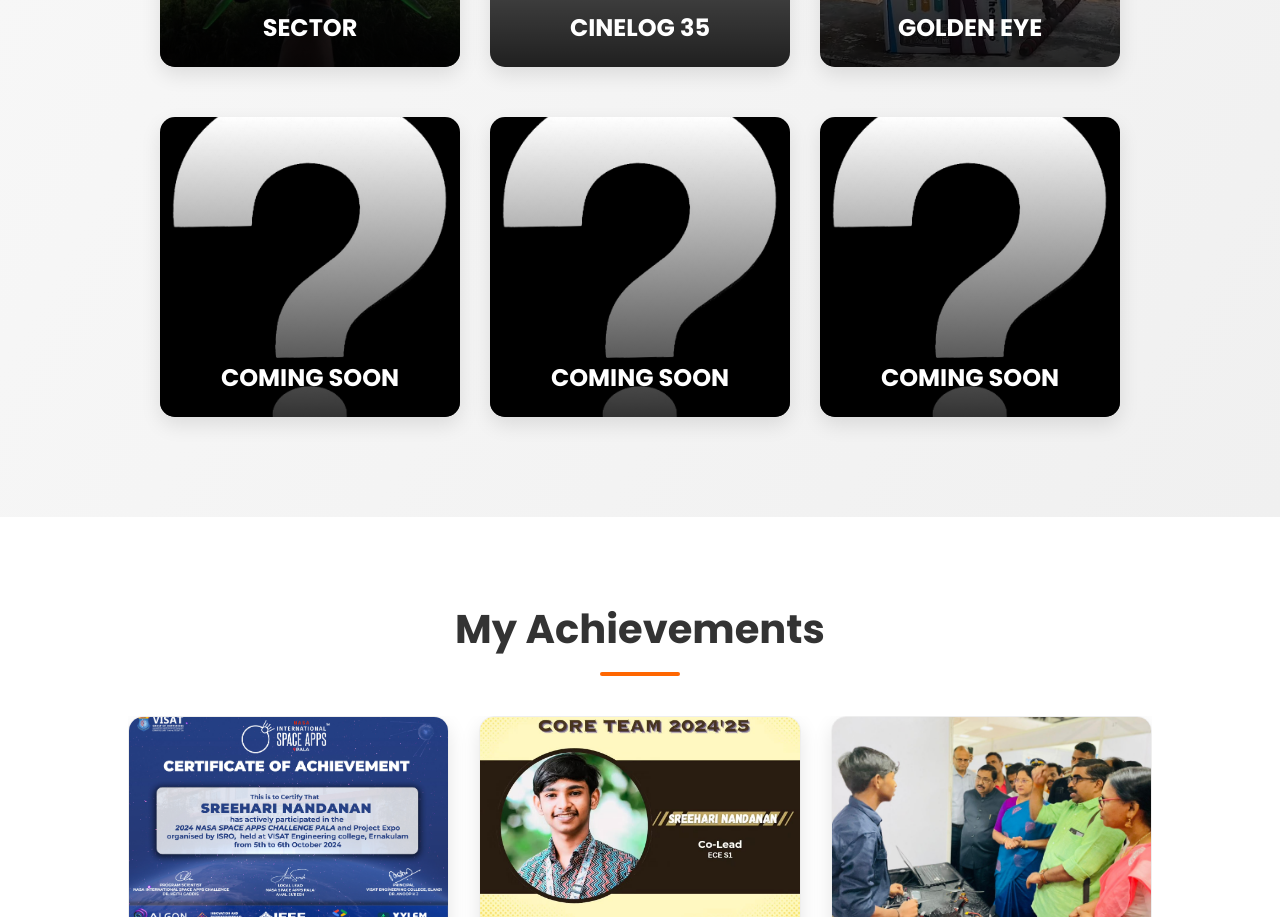
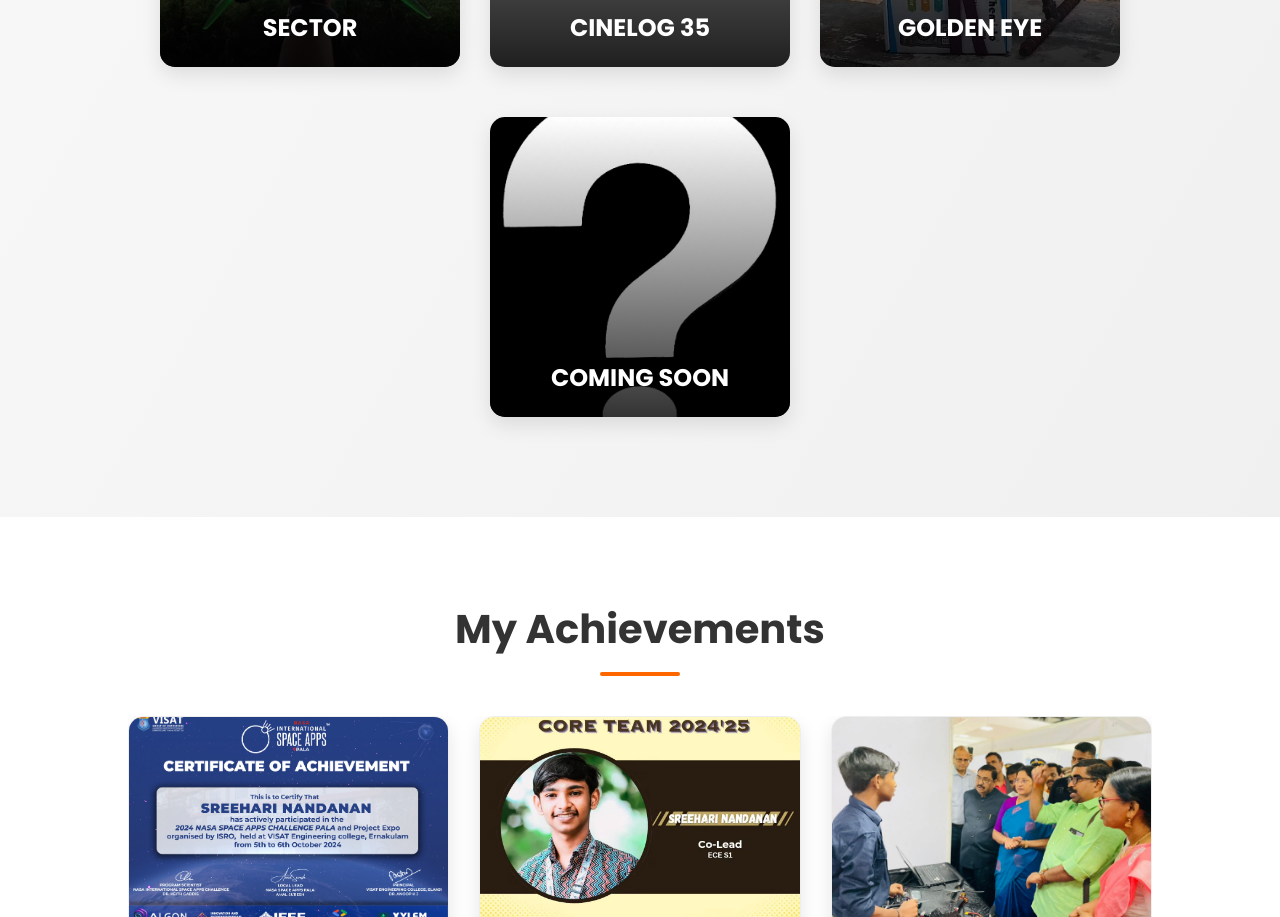
Before and after one commit to sreehari-nandanan/portfolioV2, a plain HTML site: page index.html in a window 1280 px wide. Shown: the part 2522-3439 px from the top of the page. Drawn offline with Linux system fonts and the light colour scheme; grey boxes are pictures that could not be loaded.

Commit message:
Update index.html

```diff
--- a/index.html
+++ b/index.html
@@ -166,28 +166,6 @@
                 </div>
             </div>
 
-            <div class="flip-card">
-                <div class="flip-card-inner">
-                    <div class="flip-card-front" style="background-image: url('soon.png');">
-                        <p>COMING SOON</p>
-                    </div>
-                    <div class="flip-card-back">
-                        <p class="title">Stay Tuned</p>
-                        <p class="description">Something exciting is on the way... Stay tuned for the next big innovation!</p>
-                    </div>
-                </div>
-            </div>
-
-            <div class="flip-card">
-                <div class="flip-card-inner">
-                    <div class="flip-card-front" style="background-image: url('soon.png');">
-                        <p>COMING SOON</p>
-                    </div>
-                    <div class="flip-card-back">
-                        <p class="title">Stay Tuned</p>
-                        <p class="description">Something exciting is on the way... Stay tuned for the next big innovation!</p>
-                    </div>
-                </div>
             </div>
         </div>
     </section>
```
